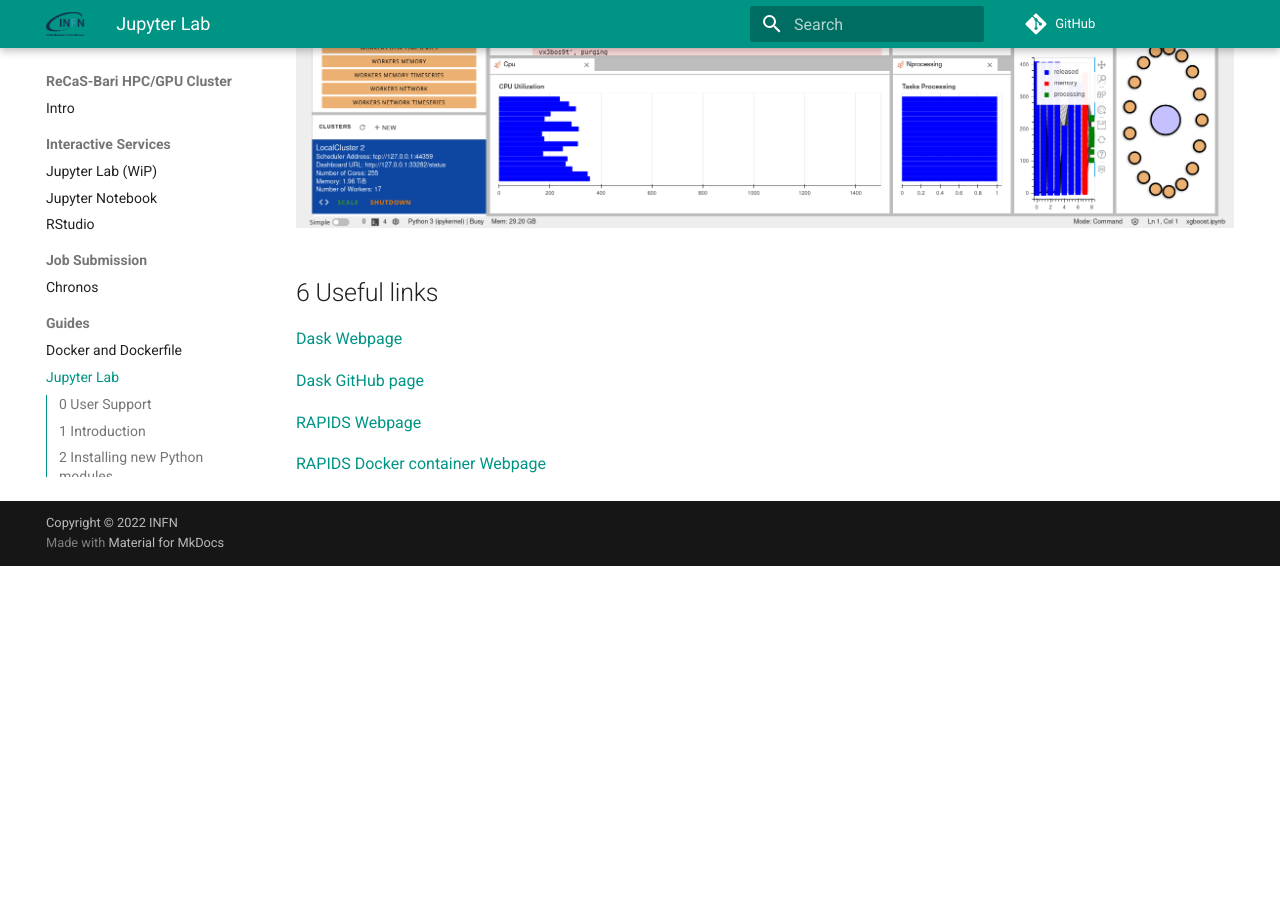
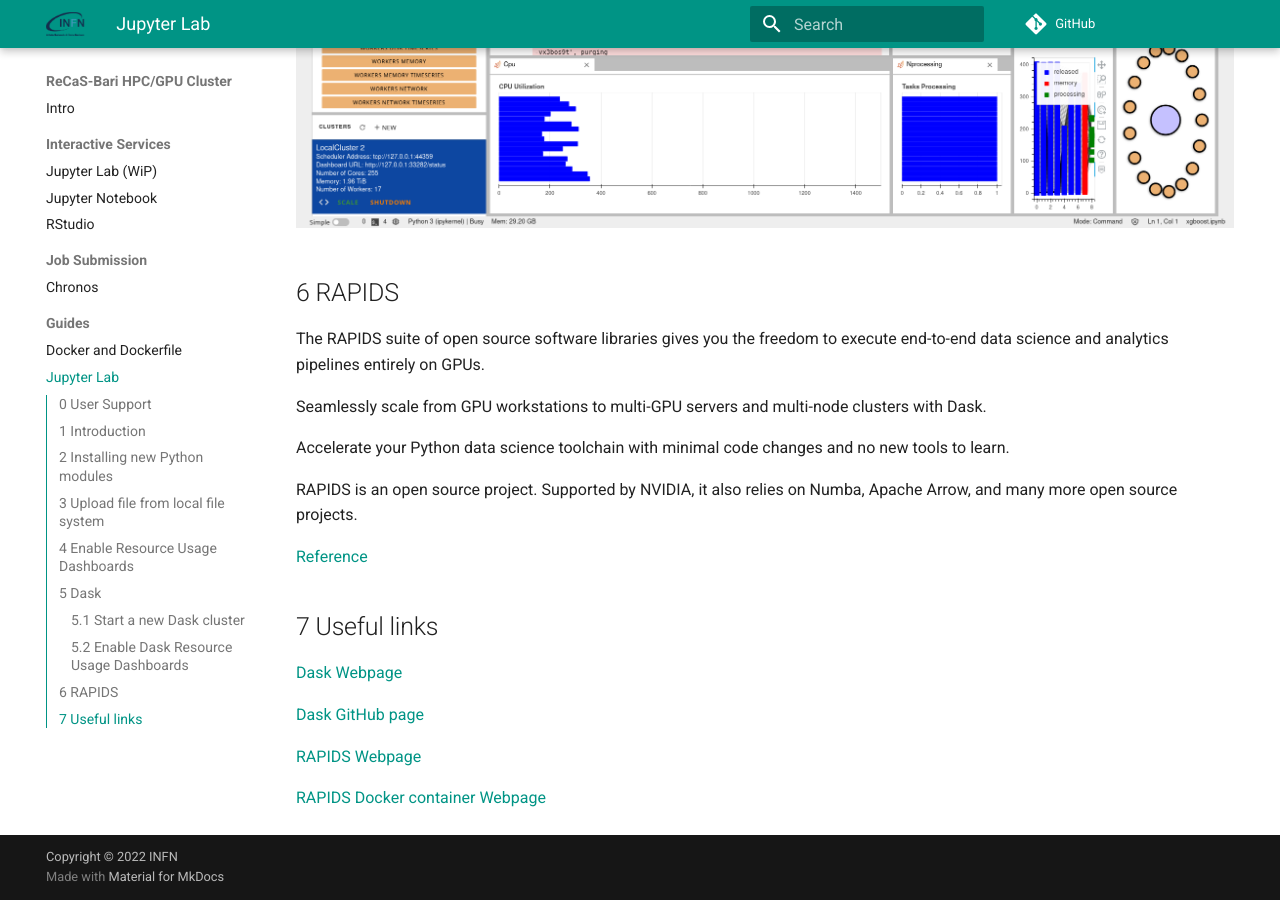
Before and after one commit to jvino/cluster-hpc-gpu-guides, an MkDocs documentation site: the page built from docs/guides/jupyter-lab.md, in a window 1280 px wide and 900 px high, scrolled down 6577 px. Built offline with MkDocs 1.6.1 and Material for MkDocs 9.7.7, drawn with Linux system fonts in a browser that asks for light colours; comment, search, counter and statistics services are not loaded; before the commit the page ends 7143 px from its top, so only the background shows below that.

```diff
--- a/docs/guides/jupyter-lab.md
+++ b/docs/guides/jupyter-lab.md
@@ -135,7 +135,19 @@
 
 ![jupyterlab-monitor-dask-3](images/jupyterlab-monitor-dask-3.png)
 
-## 6 Useful links
+## 6 RAPIDS
+
+The RAPIDS suite of open source software libraries gives you the freedom to execute end-to-end data science and analytics pipelines entirely on GPUs.
+
+Seamlessly scale from GPU workstations to multi-GPU servers and multi-node clusters with Dask.
+
+Accelerate your Python data science toolchain with minimal code changes and no new tools to learn.
+
+RAPIDS is an open source project. Supported by NVIDIA, it also relies on Numba, Apache Arrow, and many more open source projects.
+
+[Reference](https://rapids.ai/)
+
+## 7 Useful links
 
 [Dask Webpage](https://www.dask.org/)
 
```
